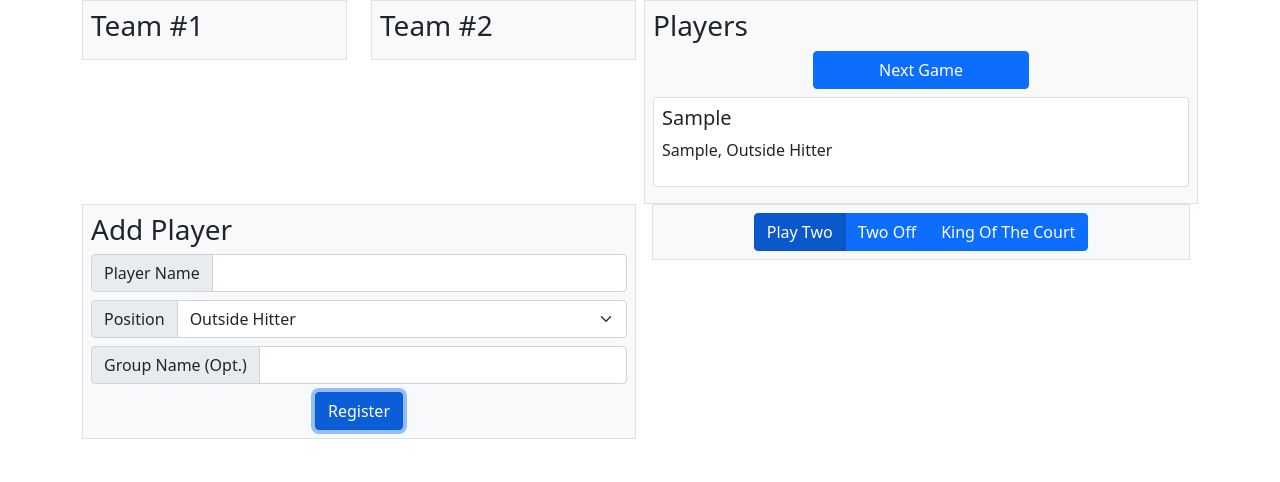
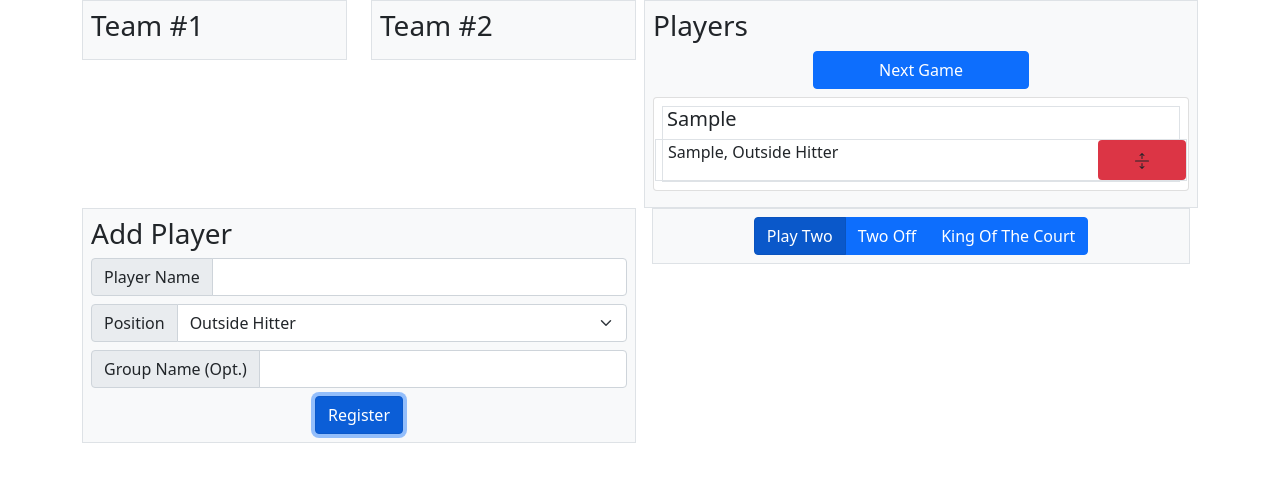
Before and after one commit to yusufvg/open-gym-queue, a React (Create React App) app: page / in a window 1280 px wide. Both pictures are taken after typing "Sample", "Sample" into the empty fields and a click on the button "Register". Shown: the top 482 px of the page. Built offline with nearby package versions, Linux system fonts and the light colour scheme.

Commit message:
added buttons to queue and team window for removal

```diff
--- a/src/components/QueueItemCard.jsx
+++ b/src/components/QueueItemCard.jsx
@@ -1,19 +1,28 @@
 import React from "react";
 
-const QueueItemCard = ({ qItem }) => {
+const QueueItemCard = ({ qItem, actionButton }) => {
   const { type, item } = qItem;
 
   const players = type === "group" ? item.players : [item];
+  console.log("creating card for :", qItem, item);
 
   return (
-    <div className="card p-2 mb-2">
+    <div className="card p-2 mb-2 g-x1">
+      <div className="container px-1 border">
         {type === "group" && <h5>{item.name}</h5>}
+        <div className="row border">
+          <div className="col-10">
+            {console.log("adding players to card: ", players)}
             {players.map((p) => (
               <p key={p.id}>
                 {p.name}, {p.position}
               </p>
             ))}
           </div>
+          {actionButton}
+        </div>
+      </div>
+    </div>
   );
 };
 
--- a/src/components/QueueView.jsx
+++ b/src/components/QueueView.jsx
@@ -106,7 +106,6 @@ class QueueView extends Component {
     let target = new Group(1, group, [player]);
     for (let i = 0; i < queue.length; i++) {
       if (queue[i].type === "group" && queue[i].item.name === group) {
-        console.log(i, queue[i]);
         target = queue[i].item;
         target.size++;
         target.players.push(player);
@@ -129,6 +128,33 @@ class QueueView extends Component {
       nextItemID: newItemID + 1,
       size: this.state.size + 1,
     });
+  };
+
+  handleRemoveFromTeam = (num, item) => {
+    const teams = [...this.state.teams];
+    const queue = [...this.state.queue];
+    queue.push(teams[num].splice(teams[num].indexOf(item), 1)[0]);
+    this.setState({ teams, queue });
+  };
+
+  handleRemovePlayer = (player) => {
+    let queue = [...this.state.queue];
+    queue.splice(queue.indexOf(player), 1);
+    this.setState({ queue });
+  };
+
+  handleSplitGroup = (group) => {
+    let queue = [...this.state.queue];
+    let newItemID = this.state.nextItemID;
+    queue.splice(
+      queue.indexOf(group),
+      1,
+      ...group.item.players.map(
+        (p) => new QueueItem(newItemID++, "player", 1, p)
+      )
+    );
+    console.log("Updated queue post split: ", queue);
+    this.setState({ queue, newItemID });
   };
 
   handleRefillTeam = (num) => {
@@ -214,12 +240,14 @@ class QueueView extends Component {
                   team={this.state.teams[0]}
                   size={this.sizeOfItems(this.state.teams[0])}
                   onRefillTeam={() => this.handleRefillTeam(0)}
+                  onRemoveFromTeam={() => this.handleRemoveFromTeam(0)}
                 />
                 <TeamWindow
                   num="2"
                   team={this.state.teams[1]}
                   size={this.sizeOfItems(this.state.teams[1])}
                   onRefillTeam={() => this.handleRefillTeam(1)}
+                  onRemoveFromTeam={() => this.handleRemoveFromTeam(1)}
                 />
               </div>
             </div>
@@ -227,6 +255,8 @@ class QueueView extends Component {
               <QueueWindow
                 queue={this.state.queue}
                 getNextButtons={this.getNextButtons}
+                onRemovePlayer={this.handleRemovePlayer}
+                onSplitGroup={this.handleSplitGroup}
               />
             </div>
           </div>
--- a/src/components/QueueWindow.jsx
+++ b/src/components/QueueWindow.jsx
@@ -1,7 +1,14 @@
 import React from "react";
+import { ArrowsExpand, XCircle } from "react-bootstrap-icons";
 import QueueItemCard from "./QueueItemCard.jsx";
 
-const QueueWindow = ({ queue, getNextButtons }) => {
+const QueueWindow = ({
+  queue,
+  getNextButtons,
+  onSplitGroup,
+  onRemovePlayer,
+}) => {
+  console.log("rendering queue", queue);
   return (
     <div className="col-12mb-2">
       <div className="border bg-light p-2">
@@ -11,9 +18,32 @@ const QueueWindow = ({ queue, getNextButtons }) => {
         ) : (
           getNextButtons()
         )}
-        {queue.map((i) => (
-          <QueueItemCard key={i.type + i.id} qItem={i} />
-        ))}
+        {queue.map((i) => {
+          console.log("mapping to card: ", i);
+          return (
+            <QueueItemCard
+              key={i.type + i.id}
+              qItem={i}
+              actionButton={
+                i.type === "player" ? (
+                  <button
+                    className="btn bg-danger col"
+                    onClick={() => onRemovePlayer(i)}
+                  >
+                    <XCircle />
+                  </button>
+                ) : (
+                  <button
+                    className="btn bg-danger col"
+                    onClick={() => onSplitGroup(i)}
+                  >
+                    <ArrowsExpand />
+                  </button>
+                )
+              }
+            />
+          );
+        })}
       </div>
     </div>
   );
--- a/src/components/TeamWindow.jsx
+++ b/src/components/TeamWindow.jsx
@@ -1,14 +1,26 @@
 import React from "react";
+import { ArrowRightCircle } from "react-bootstrap-icons";
 import QueueItemCard from "./QueueItemCard";
 
-const TeamWindow = ({ num, team, size, onRefillTeam }) => {
+const TeamWindow = ({ num, team, size, onRefillTeam, onRemoveFromTeam }) => {
   return (
     <div className="col-12 col-xl-6">
       <div className="mb-2">
         <div className="border bg-light p-2 w-100 h-100 d-inline-block">
           <h3>Team #{num}</h3>
           {team.map((i) => (
-            <QueueItemCard key={i.type + i.id} qItem={i} />
+            <QueueItemCard
+              key={i.type + i.id}
+              qItem={i}
+              actionButton={
+                <button
+                  className="btn bg-danger col"
+                  onClick={onRemoveFromTeam}
+                >
+                  <ArrowRightCircle />
+                </button>
+              }
+            />
           ))}
           {size > 0 && size < 6 && (
             <div className="container mb-2 text-center">
```
Lines whose indentation alone changed are shown as unchanged.
